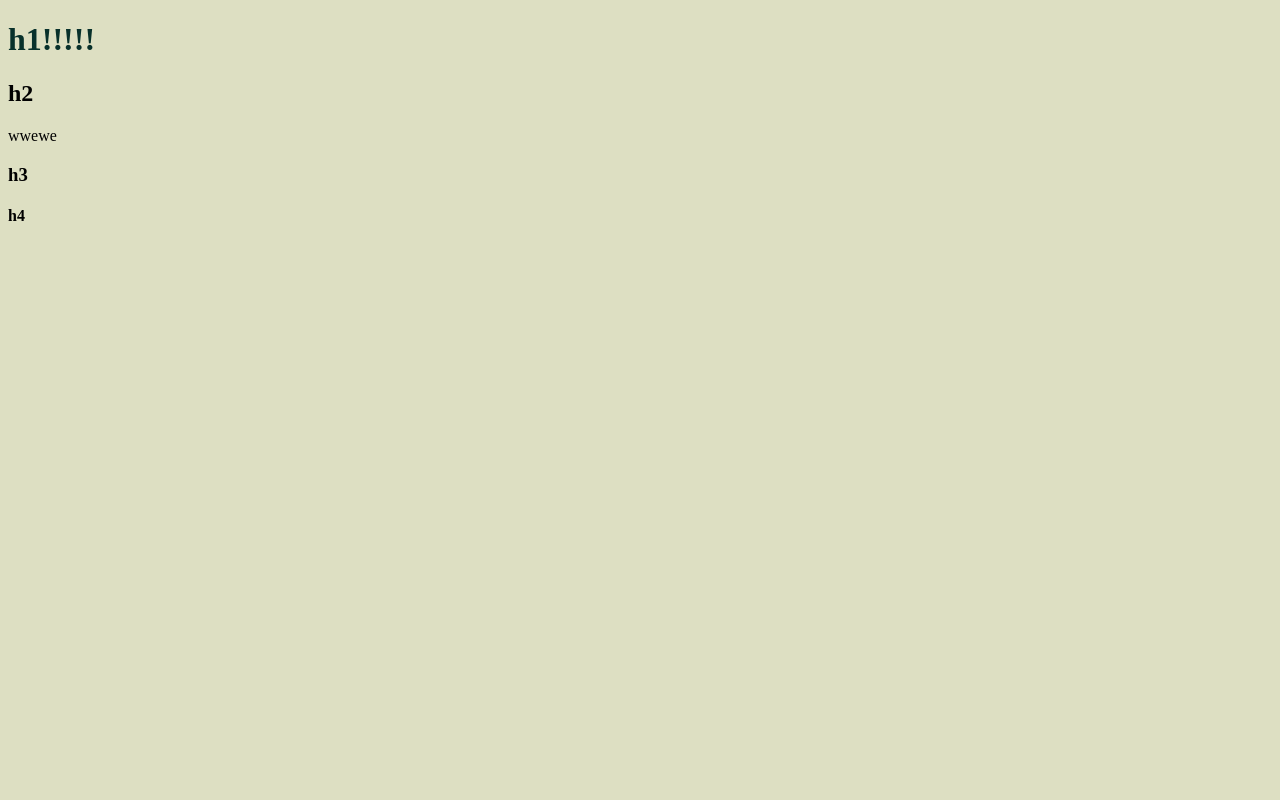
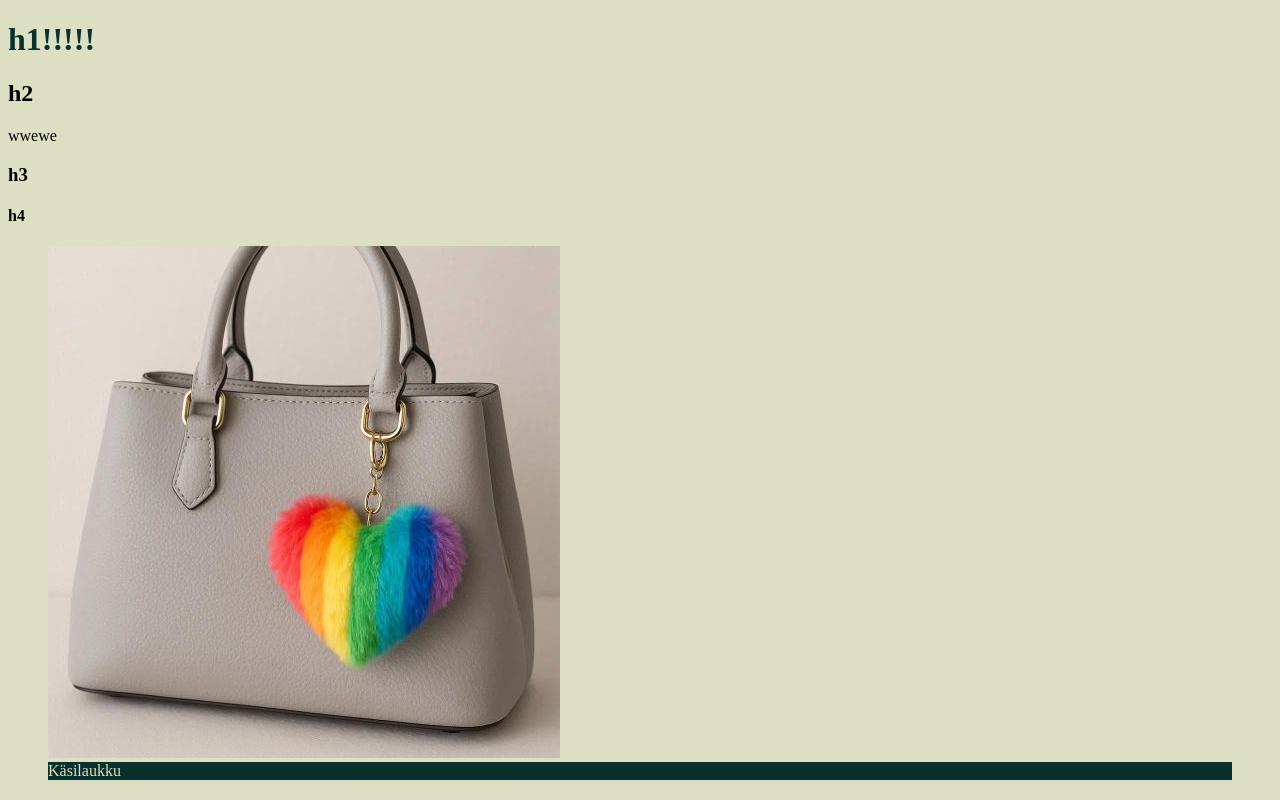
Before and after one commit to marimetsola/marimetsola.github.io, a plain HTML site: page index.html in a window 1280 px wide. Drawn offline with Linux system fonts and the light colour scheme.

Commit message:
add image

```diff
--- a/index.html
+++ b/index.html
@@ -14,6 +14,14 @@
         <p>wwewe</p>
     <h3>h3</h3>
     <h4>h4</h4>
+    <figure>
+        <img
+        src="images/bing_creation_001.jpg"
+        alt="Kuva käsilaukusta ja sateenkaaripörröstä."
+        >
+
+        <figcaption>Käsilaukku</figcaption>
+    </figure>
 </body>
 
 </html>
--- a/style.css
+++ b/style.css
@@ -10,3 +10,8 @@ body {
 h1 {
     color:var(--text)
 }
+
+figcaption {
+    background-color: var(--text);
+    color: var(--background);
+}
```
Also changed, not shown: images/bing_creation_001.jpg (added).
